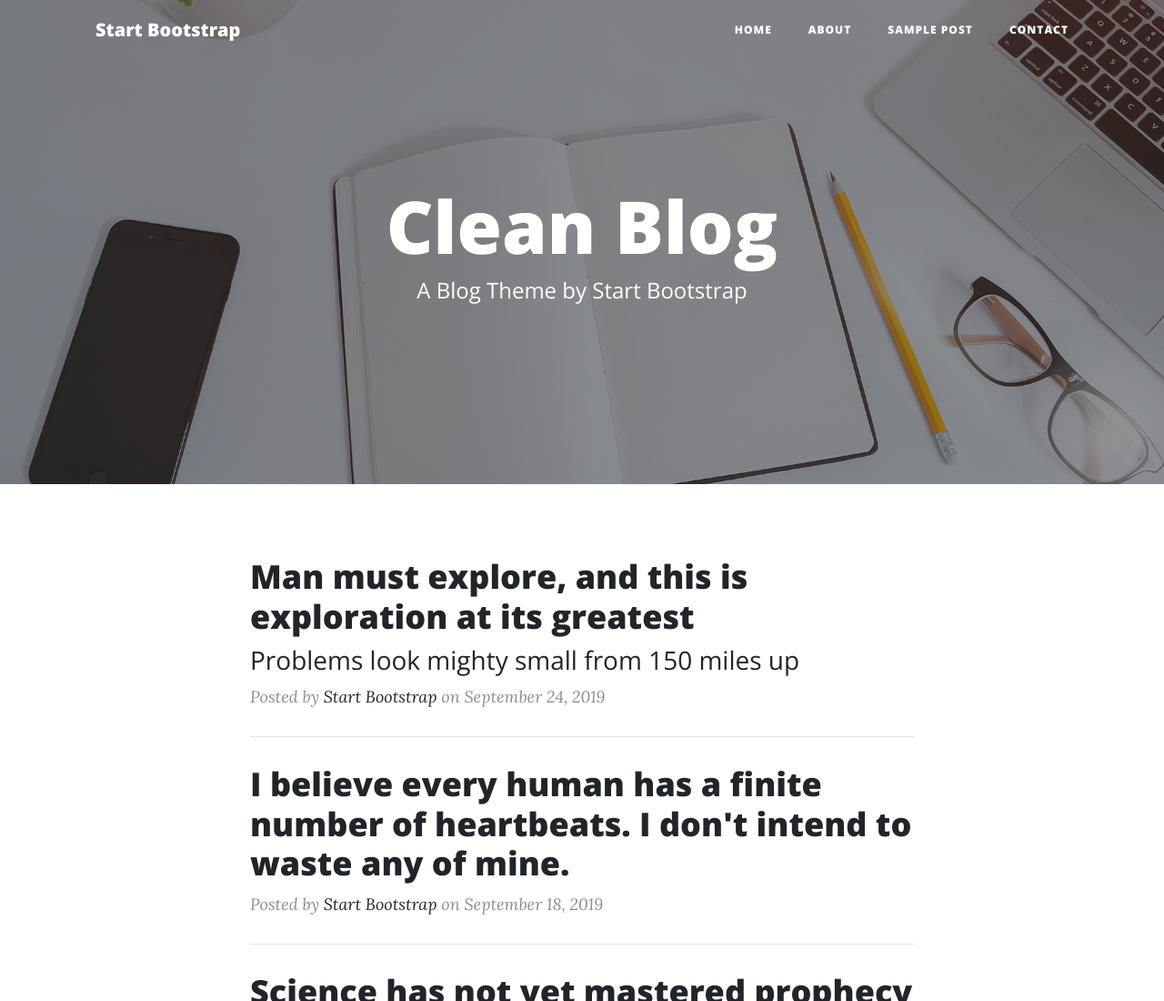
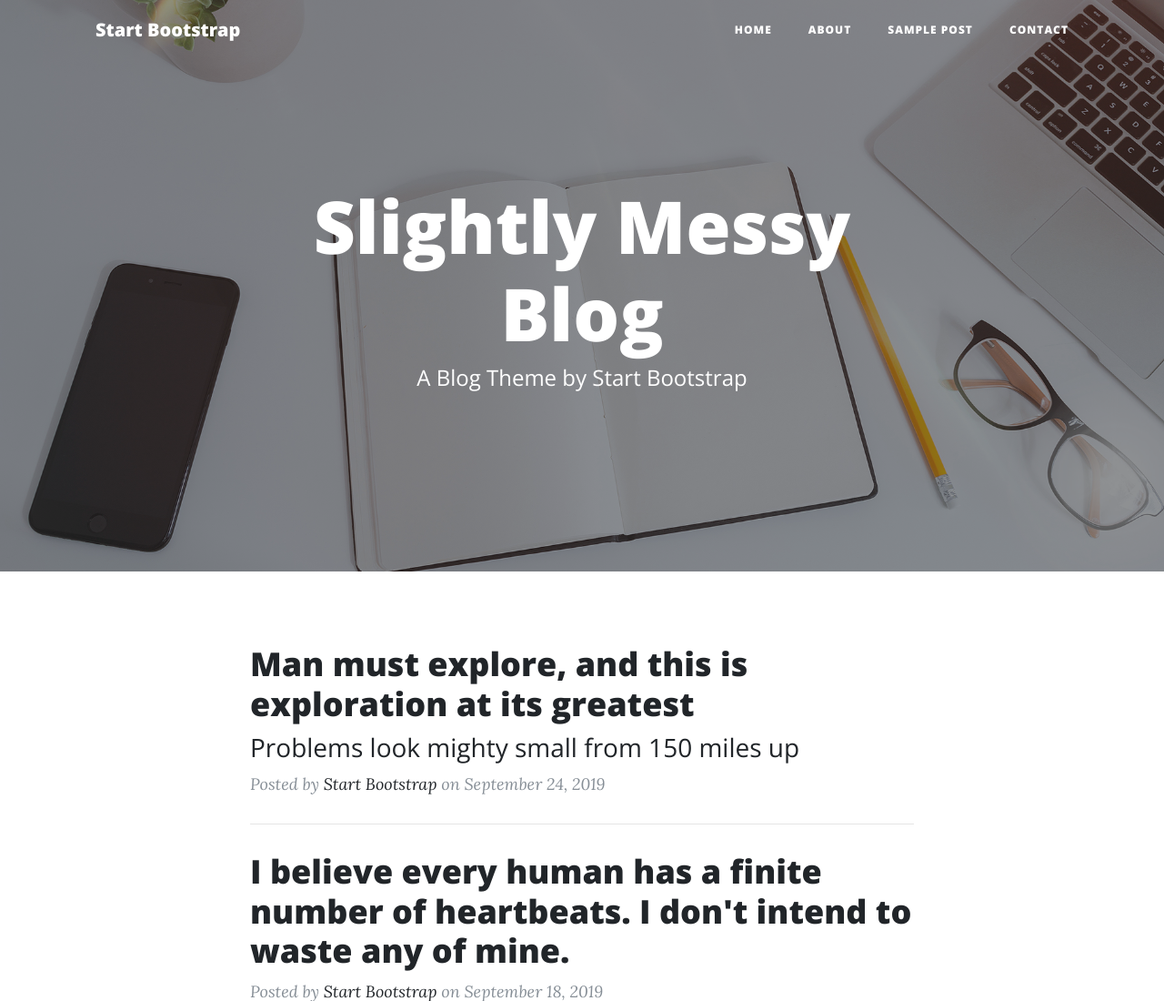
Before and after one commit to bmccl99/uxdi12practice, a website: page index.html in a window 1280 px wide. Shown: the top 1100 px of the page at 91% size. Drawn offline with nearby package versions, Linux system fonts and the light colour scheme.

Commit message:
Just testing

```diff
--- a/index.html
+++ b/index.html
@@ -59,7 +59,7 @@
       <div class="row">
         <div class="col-lg-8 col-md-10 mx-auto">
           <div class="site-heading">
-            <h1>Clean Blog</h1>
+            <h1>Slightly Messy Blog</h1>
             <span class="subheading">A Blog Theme by Start Bootstrap</span>
           </div>
         </div>
```
